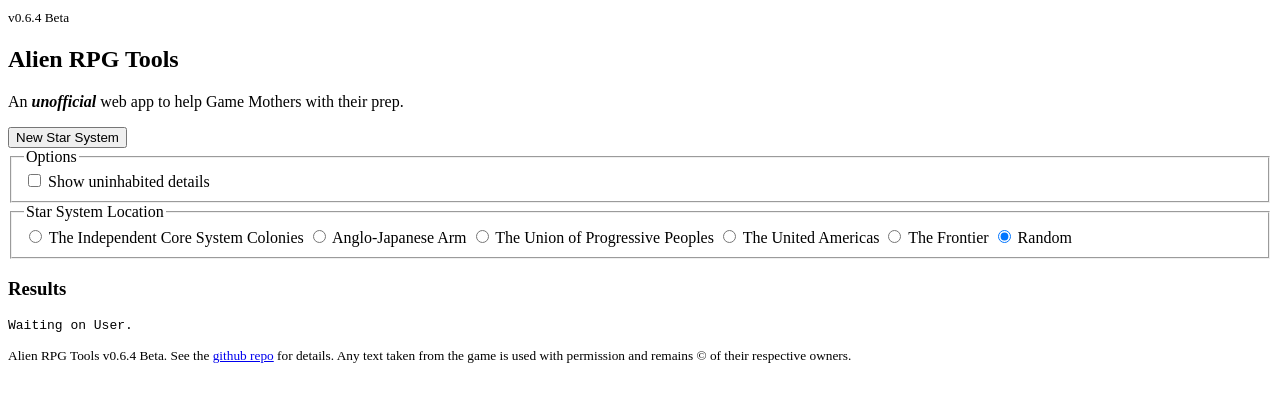
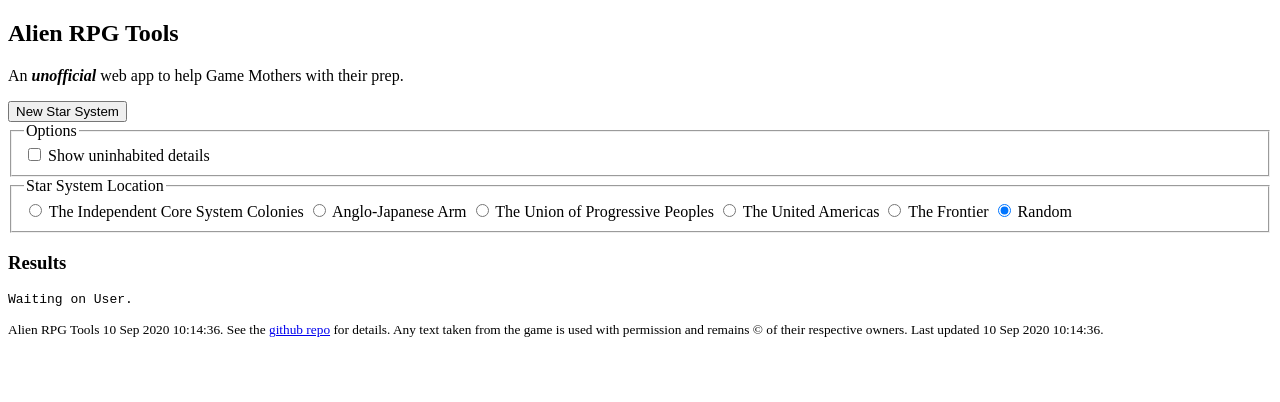
Before and after one commit to ScottMaclure/alienrpg, a Svelte app: page / in a window 1280 px wide. Shown: the top 402 px of the page. Built offline with nearby package versions, Linux system fonts and the light colour scheme; the HTML template or start-up script is replaced by a standard one.

Commit message:
Add versionBump, loaded into footer.

```diff
--- a/package.json
+++ b/package.json
@@ -16,7 +16,8 @@
     "coverage": "nyc --reporter=lcov --reporter=text-summary ava",
     "build": "rollup -c",
     "start": "sirv docs",
-    "deploy": "npm run test && npm run build && git commit -am \"build artifacts.\" && git push"
+    "versionBump": "bash ./scripts/versionBump.sh",
+    "deploy": "npm run test && npm run versionBump && npm run build && git commit -am \"build artifacts.\" && git push"
   },
   "devDependencies": {
     "@rollup/plugin-commonjs": "^14.0.0",
--- a/src/components/App.svelte
+++ b/src/components/App.svelte
@@ -43,7 +43,6 @@
 </script>
 
 <main>
-	<div class="alignRight"><small>{appData.version}</small></div>
 	<h2>{appData.title}</h2>
 
 	<p>An <strong><i>unofficial</i></strong> web app to help Game Mothers with their prep.</p>
@@ -75,7 +74,7 @@
 	<pre id="results">{output}</pre>
 
 	<footer>
-		<small>{appData.title} {appData.version}. See the <a href="{appData.githubUrl}">github repo</a> for details. {appData.copyright}</small>
+		<small>{appData.title} {appData.version}. See the <a href="{appData.githubUrl}">github repo</a> for details. {appData.copyright} Last updated {appData.version}.</small>
 	</footer>
 </main>
 
--- a/src/data/appData.json
+++ b/src/data/appData.json
@@ -1,6 +1,6 @@
 {
     "title": "Alien RPG Tools",
-    "version": "v0.6.4 Beta",
+    "version": "10 Sep 2020 10:14:36",
     "copyright": "Any text taken from the game is used with permission and remains © of their respective owners.",
     "githubUrl": "https://github.com/ScottMaclure/alienrpg/blob/master/README.md"
 }
```
Also changed, not shown: 4 other files (tests, documents, lock files or other folders).
